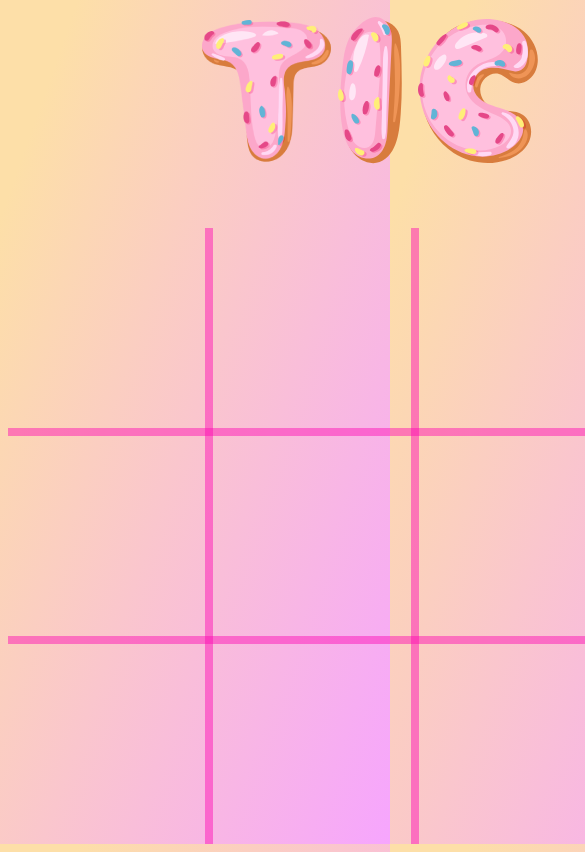
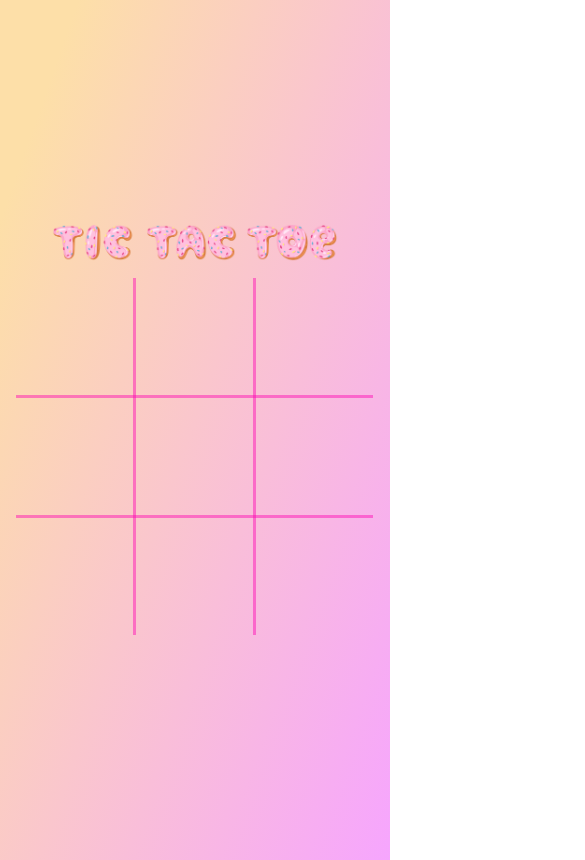
Before and after one commit to SarahIrons/TicTacToe, a plain HTML site: page index.html in a window 390 px wide. Shown: the top 860 px of the page, 585 px wide, since content can reach past the window. Drawn offline with Linux system fonts and the light colour scheme.

Commit message:
style: responsive styles

```diff
--- a/CSS/game.css
+++ b/CSS/game.css
@@ -1,56 +1,63 @@
-.center-container{
-    width: 608px;
+.center-container {
+    width: 92vw;
+    height: 92vw;
     margin: 0 auto;
-    margin-top: 50px;
+    position: relative;
+}
+table{
+    margin:0 auto;
+    border-collapse: collapse;
+    border-style: hidden;
+}
+
+canvas{
+    position: absolute;
+    z-index: 10;
+    pointer-events: none;
+    width: 100%;
+    height: 100%;
+}
+
+body{
+    display: flex;
+    flex-direction: column;
+    justify-content: center;
+    min-height: 100vh;
+    background: linear-gradient(109.6deg, rgb(253, 223, 168) 11.2%, rgb(246, 165, 254) 100.2%);
 }
 
 
-
-
-
-table{
-
-    border-collapse: collapse;
-
-    border-style: hidden;
-}
-
-td{
-
-
-    cursor: pointer;
-
-    border:8px solid rgba(252, 3, 177, 0.452);
-    padding: 0px;
-    width:200px;
-    height:200px;
-    filter:contrast(3);
-}
-
-canvas{
-
-
-    position: absolute;
-
-    z-index: 10;
-
-    pointer-events: none;
-}
-
-body{
-
-    height:100%;
-    background: linear-gradient(109.6deg, rgb(253, 223, 168) 11.2%, rgb(246, 165, 254) 100.2%);
-}
-
-html{
-    height:100vh;
-}
 .squarie{
     background-repeat: no-repeat;
     background-position: center;
+    background-size: contain;
+    cursor: pointer;
+    border:1vw solid rgba(252, 3, 177, 0.452);
+    padding: 0px;
+    width: 30vw;
+    height: 30vw;
+    filter:contrast(3);
 }
-.titleTop{
-    margin: 0 auto;
+.title-top{
+    margin: 0 auto 15px;
     display: block;
+    width: 100%;
 }
+
+@media screen and (min-width: 600px) {
+    .center-container {
+        width: 47vw;
+        height: 47vw;
+    }
+
+    .squarie {
+        width: 15vw;
+        height: 15vw;
+    }
+    .title-top {
+        width: 80%;
+        margin: 0 auto 50px;
+    }
+
+
+}
--- a/index.html
+++ b/index.html
@@ -9,12 +9,9 @@
     <script src="JS/tictactoe.js" defer></script>
 </head>
 <body id="body">
-    <img class="titleTop" src="Images/OMGTTT.png">
+    <img class="title-top" src="Images/OMGTTT.png" alt="Donut Lettering spelling Tic Tac Toe">
     <div class="center-container">
-        <canvas id='win-lines' width="608" height='608'></canvas>
-
-
-
+        <canvas id='win-lines' width="600" height='600'></canvas>
         <table>
             <tr>
                 <td class="squarie" id="0" onclick='placeXOrO("0")'></td>
@@ -27,17 +24,13 @@
                 <td class="squarie" id="5" onclick='placeXOrO("5")'></td>
             </tr>
             <tr>
-            <td class="squarie" id="6" onclick='placeXOrO("6")'></td>
-            <td class="squarie" id="7" onclick='placeXOrO("7")'></td>
-            <td class="squarie" id="8" onclick='placeXOrO("8")'></td>
+                <td class="squarie" id="6" onclick='placeXOrO("6")'></td>
+                <td class="squarie" id="7" onclick='placeXOrO("7")'></td>
+                <td class="squarie" id="8" onclick='placeXOrO("8")'></td>
             </tr>
         </table>
     </div>
 </body>
-
-
-
-
 </html>
 
 
```
